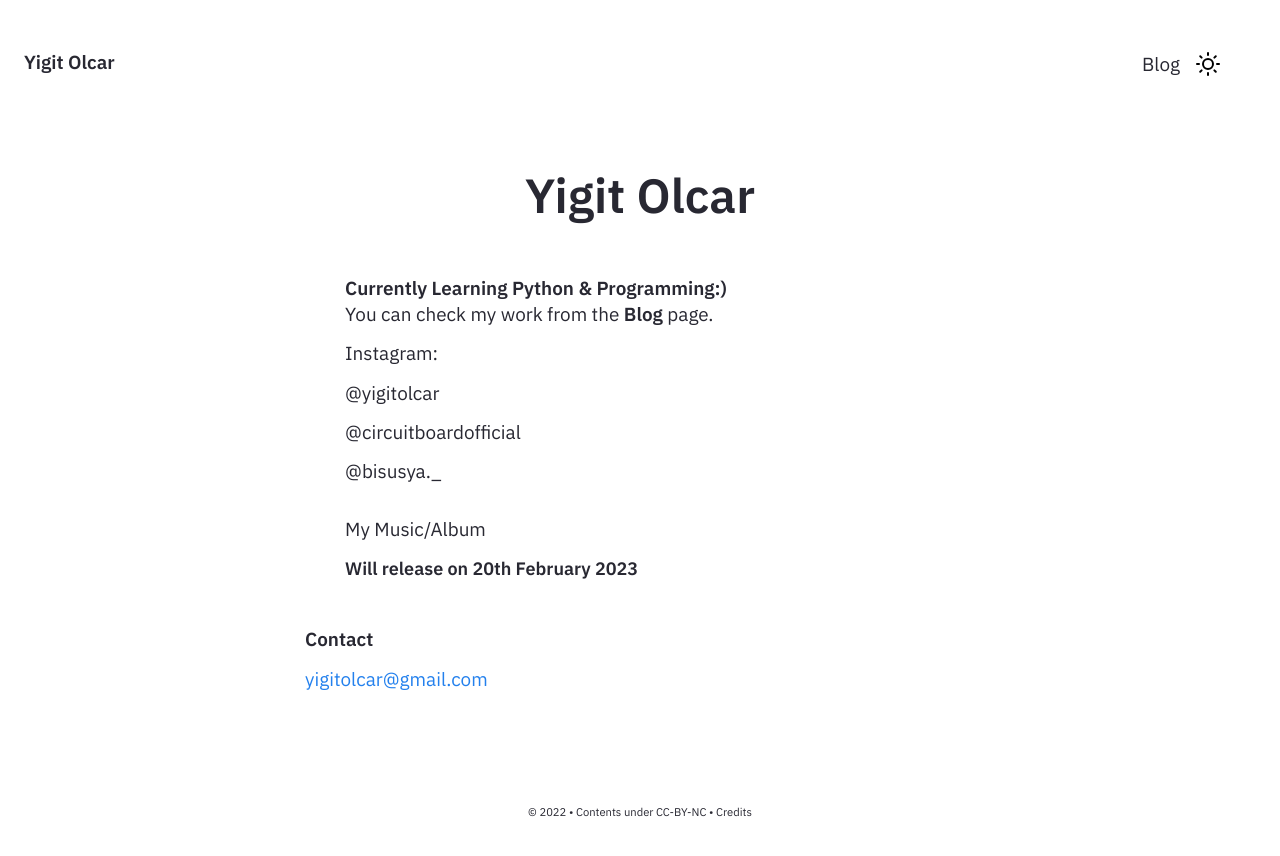
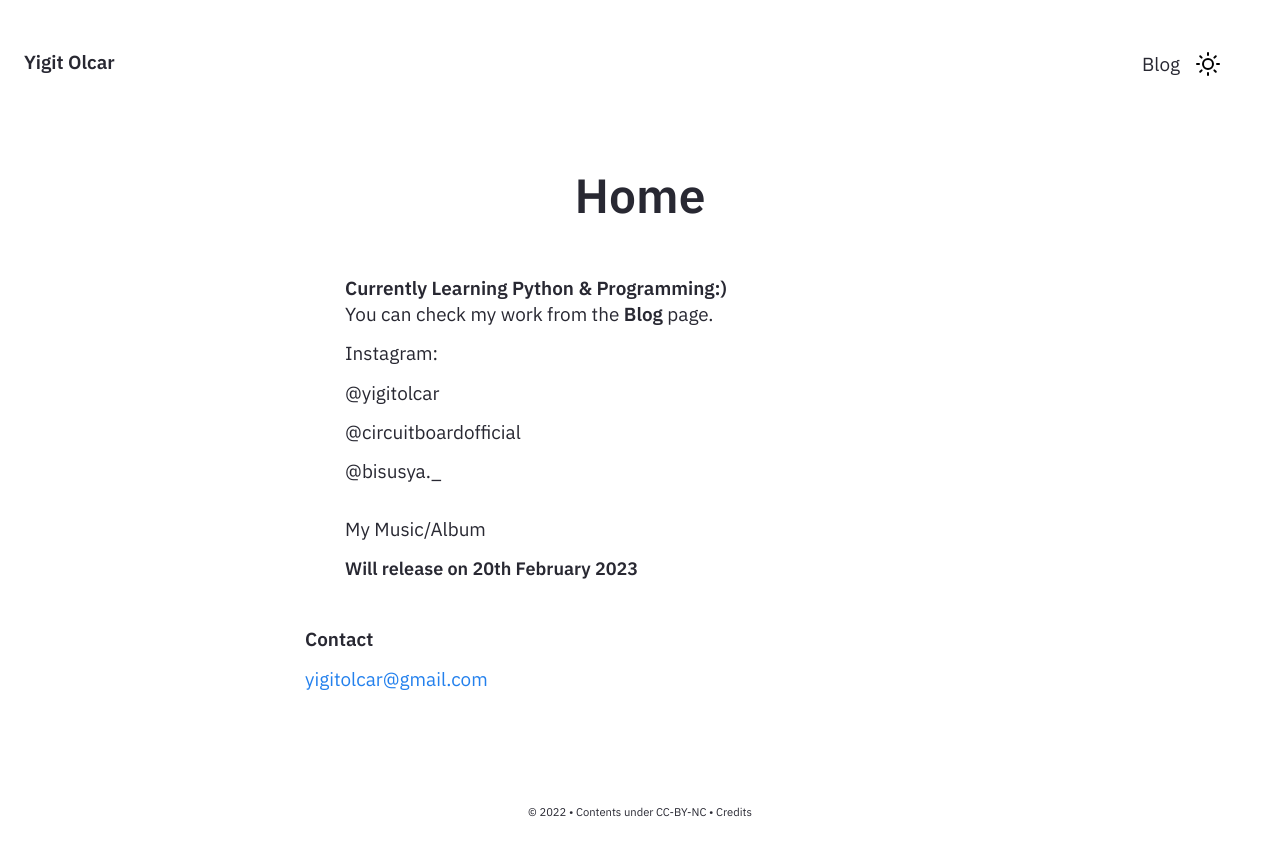
Before and after one commit to RedStoutheart/redstoutheart.github.io, a Jekyll site: the page built from pages/index.md, in a window 1280 px wide. Shown: the top 856 px of the page. Built offline with Jekyll 4.4.1, drawn with Linux system fonts in a browser that asks for light colours.

Commit message:
Name control

```diff
--- a/_includes/Homepage.html
+++ b/_includes/Homepage.html
@@ -1,5 +1,5 @@
 <div class="home-intro">
-    <center><b><font size="+7">Yigit Olcar</font></b></center>
+    <center><b><font size="+7">Home</font></b></center>
 <br>
     <ul>
             <b>Currently Learning Python & Programming:)</b>
```
